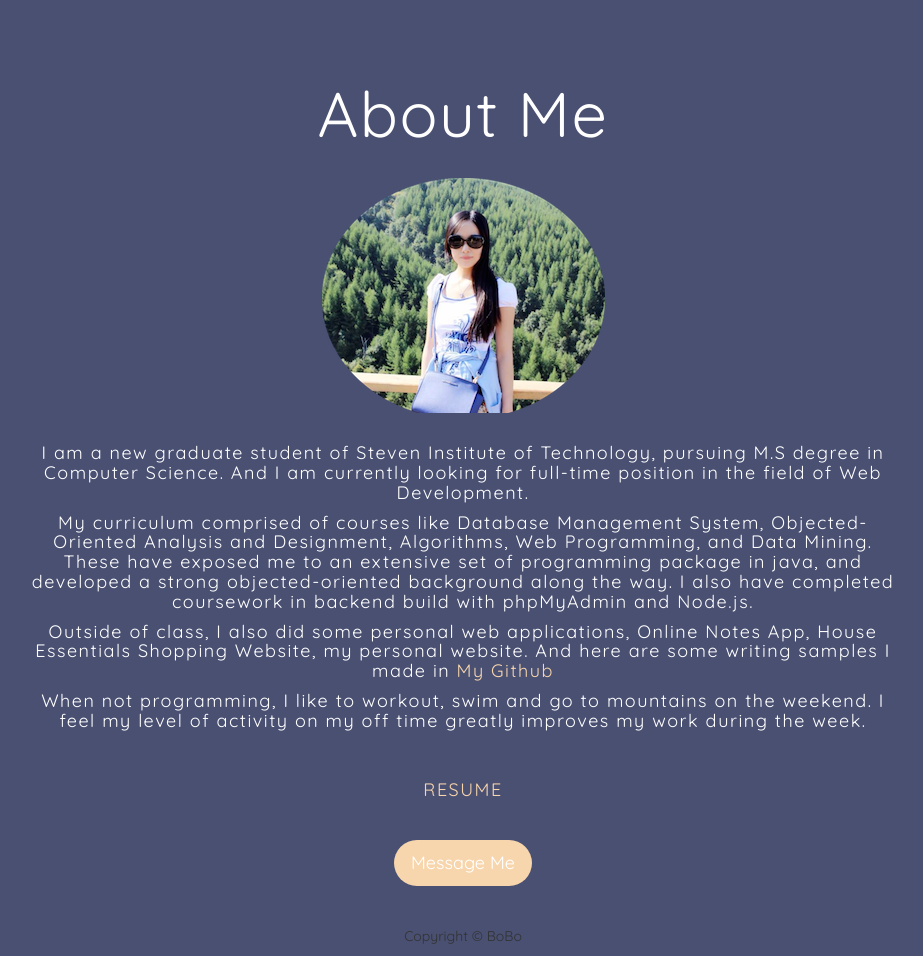
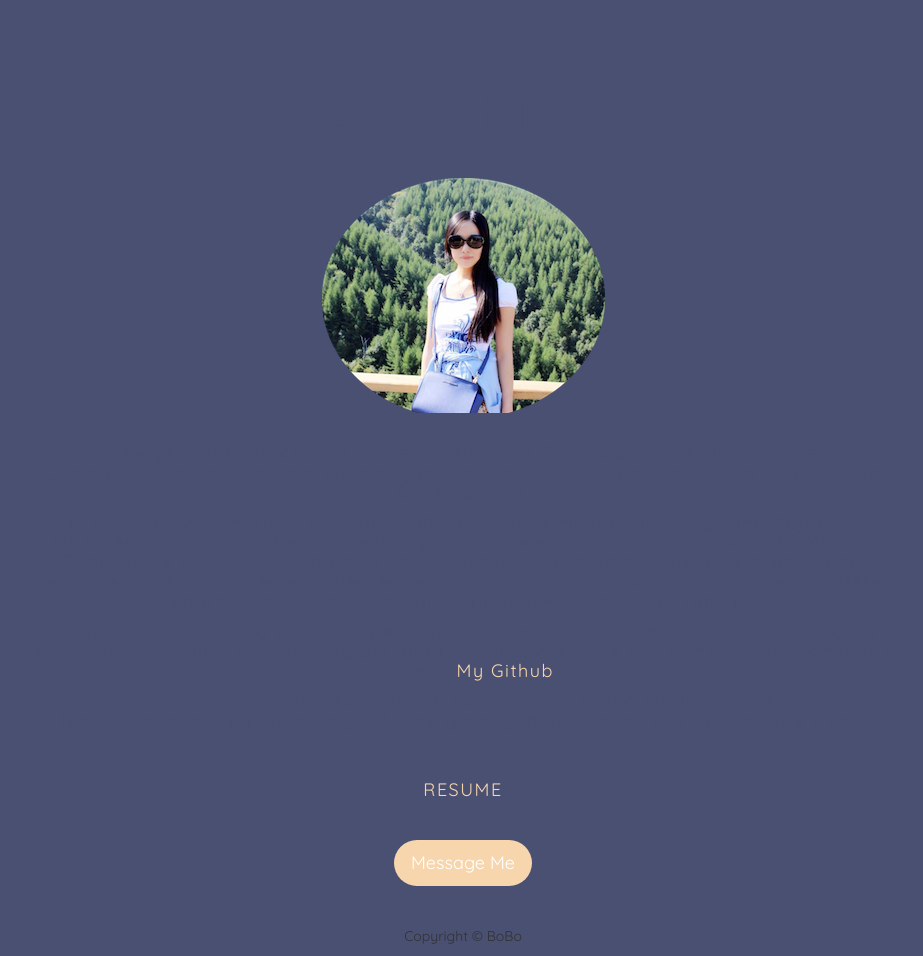
Before and after one commit to Boboboo/PersonalWebsite, a PHP site: page /aboutme.php in a window 1280 px wide. Shown: the part 51-1007 px from the top of the page, without its empty margins (177-1100 px from the left). Run offline with PHP 8.4, Linux system fonts and the light colour scheme; some libraries are stand-ins or nearby versions.

Commit message:
final version

```diff
--- a/aboutme.css
+++ b/aboutme.css
@@ -29,7 +29,7 @@ body{
     letter-spacing: 1.5px;
     padding: 10px;
     margin-top:100px;
-    color:white;
+    color:rgba(74, 80, 114, 0.247);
 }
 
 /*buttons*/
```
